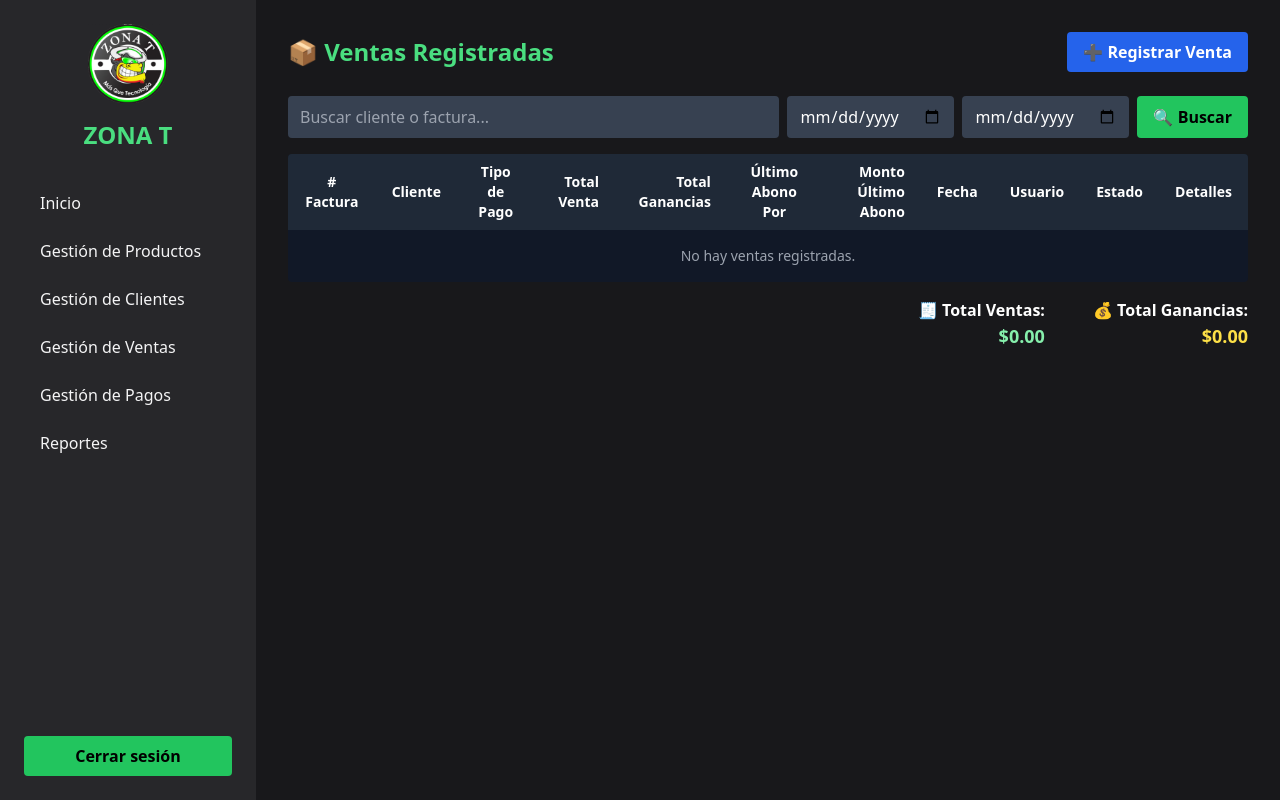
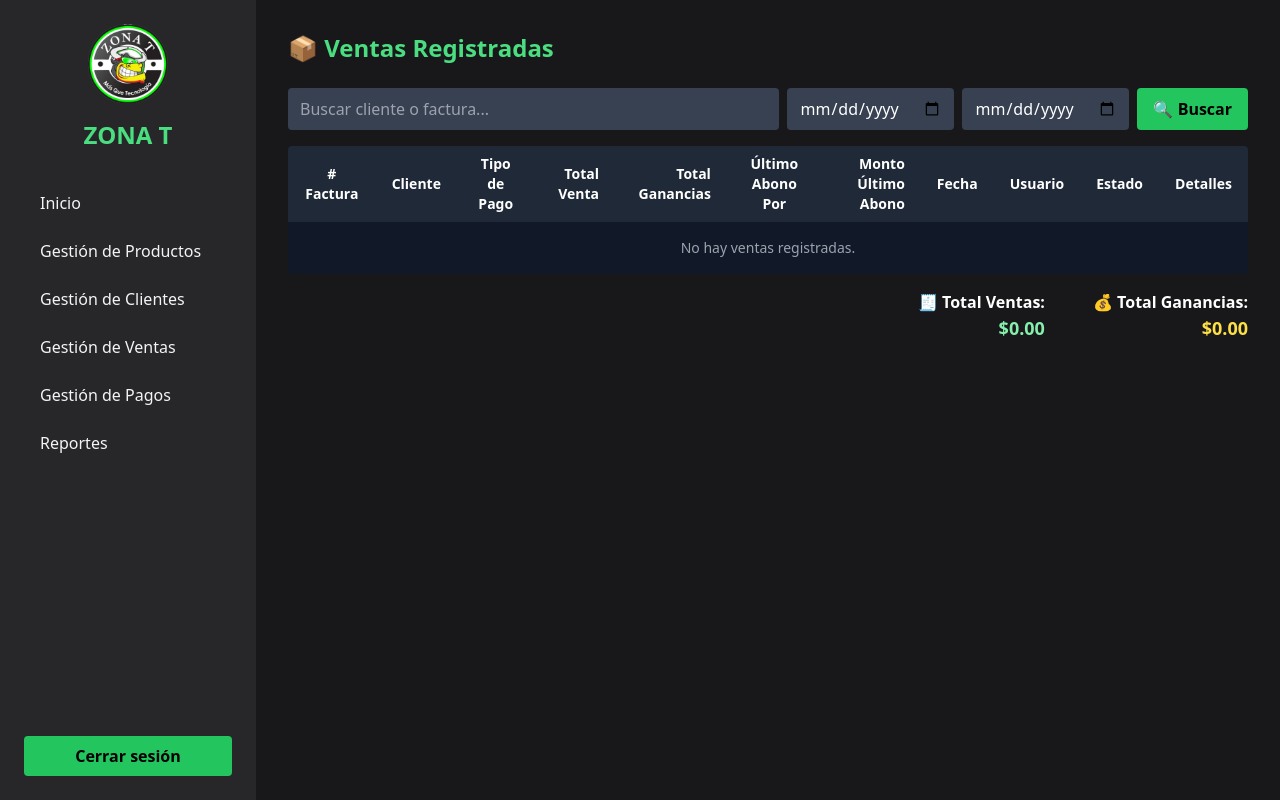
Before and after one commit to JaimeProyecto/ZONA_T_DJANGO, a Django app: page /panel-admin/ventas/ in a window 1280 px wide. Run offline with Django 5.2, Linux system fonts and the light colour scheme; the visitor is signed in with stand-in values (Sample User, id 1); data comes from the database, SQL or seed files in the repository; data that the repository does not hold is empty; some libraries are stand-ins or nearby versions.

Commit message:
quitar la opcion de agregar ventas

```diff
--- a/core/templates/core/admin/ventas/list.html
+++ b/core/templates/core/admin/ventas/list.html
@@ -4,10 +4,6 @@
 {% block content %}
 <div class="flex justify-between items-center mb-6">
   <h2 class="text-2xl font-bold text-green-400">📦 Ventas Registradas</h2>
-  <a href="{% url 'venta_create' %}"
-     class="bg-blue-600 hover:bg-blue-700 text-white px-4 py-2 rounded font-bold">
-    ➕ Registrar Venta
-  </a>
 </div>
 
 <form method="get" class="flex space-x-2 mb-4">
```
